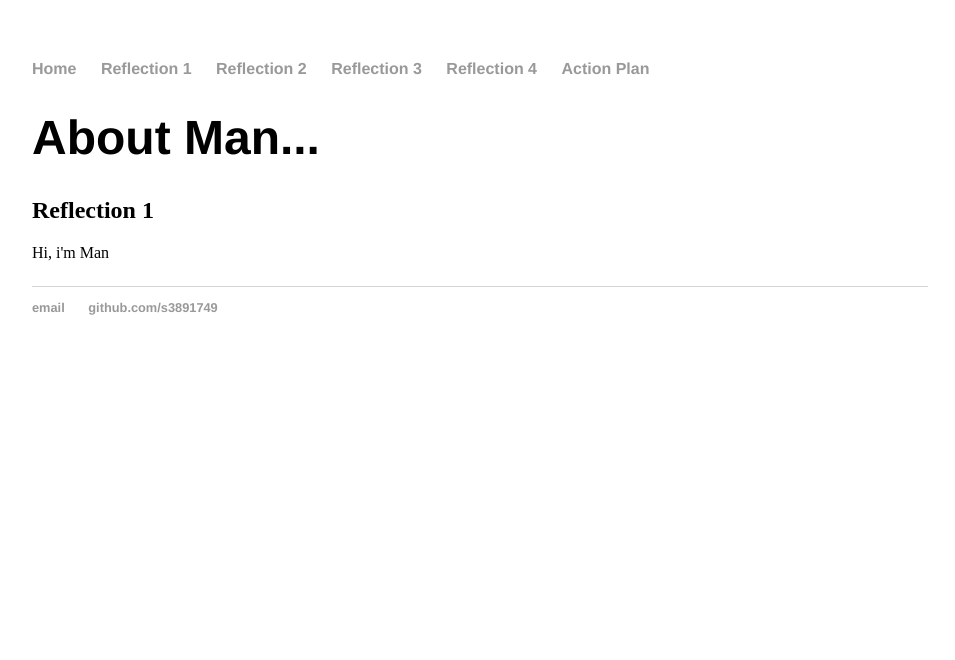
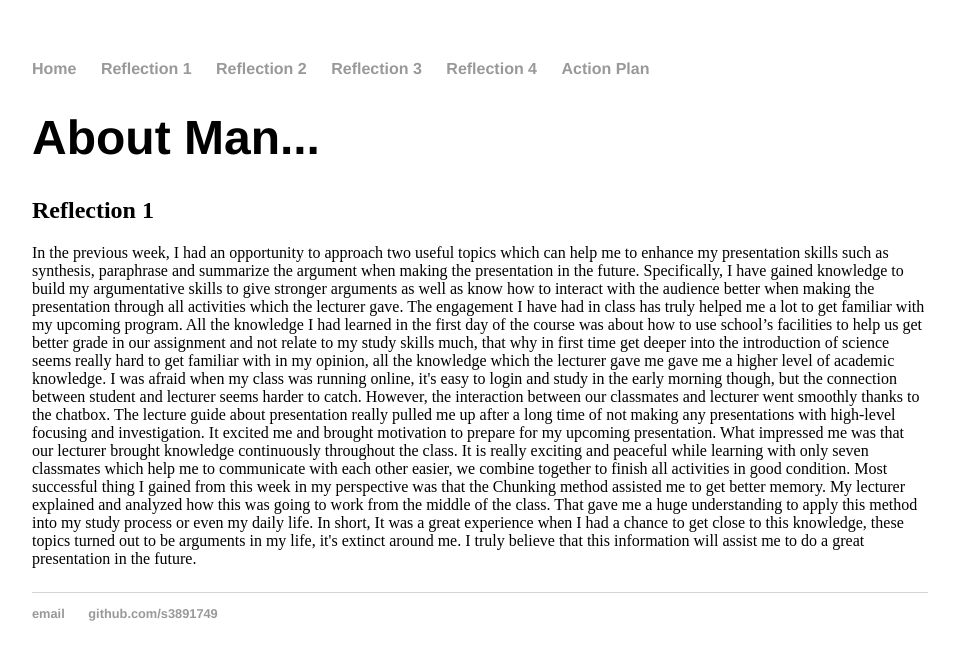
Before and after one commit to S3891749/s3891749.github.io, a Jekyll site: the page built from about/index.html, in a window 1280 px wide. Shown: the top 660 px of the page, without its empty margins (160-1115 px from the left). Built offline with Jekyll 4.4.1, drawn with Linux system fonts in a browser that asks for light colours.

Commit message:
Update index.html

```diff
--- a/about/index.html
+++ b/about/index.html
@@ -5,6 +5,14 @@
 <div class="blurb">
 	<h1>{{ page.title }}</h1>
 	<h2>Reflection 1</h2>
-Hi, i'm Man</p>
+In the previous week, I had an opportunity to approach two useful topics which can help me to enhance my presentation skills such as synthesis, paraphrase and summarize the argument when making the presentation in the future. Specifically, I have gained knowledge to build my argumentative skills to give stronger arguments as well as know how to interact with the audience better when making the presentation through all activities which the lecturer gave. The engagement I have had in class has truly helped me a lot to get familiar with my upcoming program.
+
+All the knowledge I had learned in the first day of the course was about how to use school’s facilities to help us get better grade in our assignment and not relate to my study skills much, that why in first time get deeper into the introduction of science seems really hard to get familiar with in my opinion, all the knowledge which the lecturer gave me gave me a higher level of academic knowledge. I was afraid when my class was running online, it's easy to login and study in the early morning though, but the connection between student and lecturer seems harder to catch. However, the interaction between our classmates and lecturer went smoothly thanks to the chatbox. The lecture guide about presentation really pulled me up after a long time of not making any presentations with high-level focusing and investigation. It excited me and brought motivation to prepare for my upcoming presentation.
+
+What impressed me was that our lecturer brought knowledge continuously throughout the class. It is really exciting and peaceful while learning with only seven classmates which help me to communicate with each other easier, we combine together to finish all activities in good condition. Most successful thing I gained from this week in my perspective was that the Chunking method assisted me to get better memory. My lecturer explained and analyzed how this was going to work from the middle of the class. That gave me a huge understanding to apply this method into my study process or even my daily life.
+
+In short, It was a great experience when I had a chance to get close to this knowledge, these topics turned out to be arguments in my life, it's extinct around me. I truly believe that this information will assist me to do a great presentation in the future.
+
+</p>
 
 </div><!-- /.blurb -->
```
